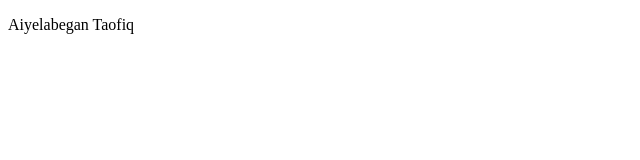
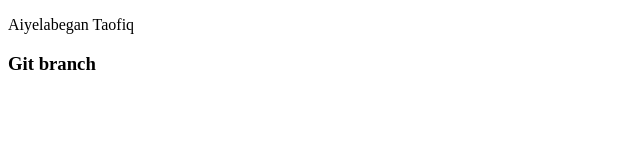
Before and after one commit to Tawakalt10/second-test, a plain HTML site: page index.html in a window 1280 px wide. Shown: the whole page, without its empty margins (0-640 px from the left). Drawn offline with Linux system fonts and the light colour scheme.

Commit message:
Update index.html

```diff
--- a/index.html
+++ b/index.html
@@ -9,6 +9,7 @@
 </head>
 <body>
     <p>Aiyelabegan Taofiq</p>
+    <h3> Git branch<h3>
 
     <script src="/index.js"></script>
 </body>
```
